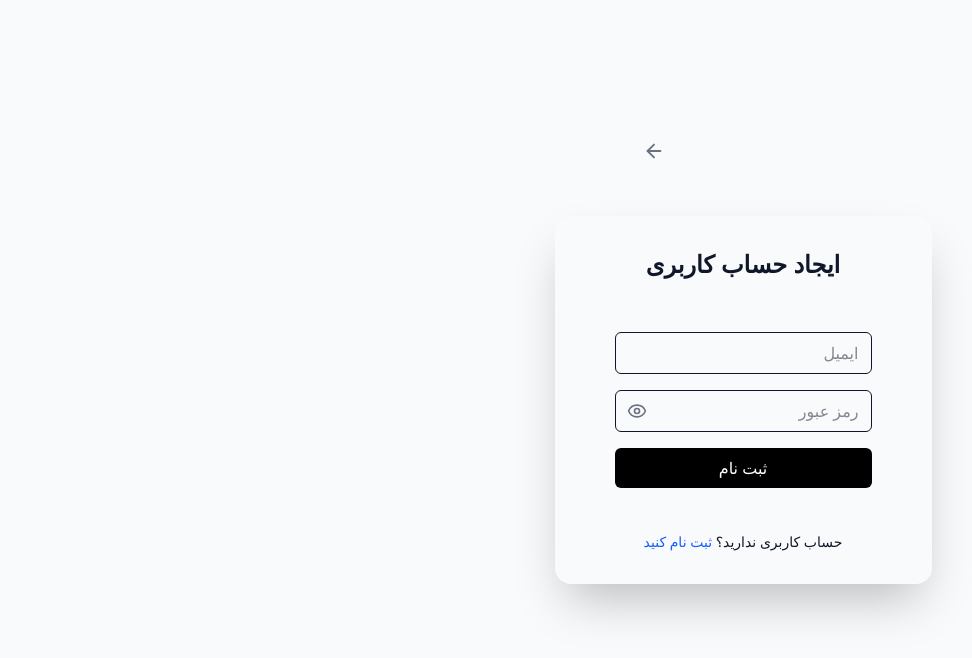
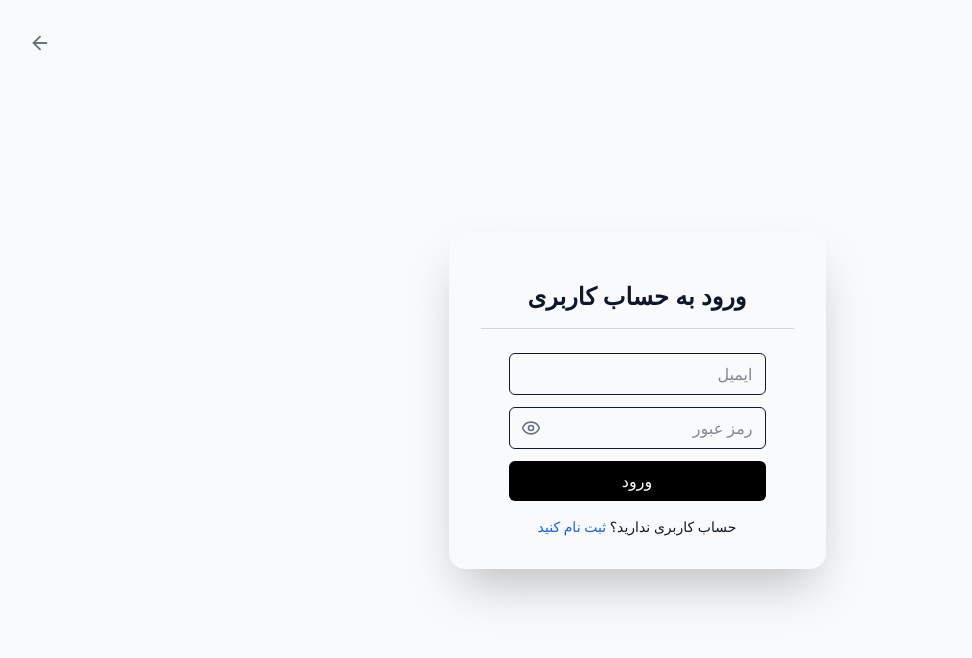
Before and after one commit to godarzizahra/maktab136-project-zahragodarzi, a Next.js app in the folder shop-zamira/: page /login in a window 1280 px wide. Shown: the top 658 px of the page, without its empty margins (85-1057 px from the left). Built offline with nearby package versions, Linux system fonts and the light colour scheme.

Commit message:
feat: add login form validation with Zod

```diff
--- a/shop-zamira/package.json
+++ b/shop-zamira/package.json
@@ -9,6 +9,7 @@
     "lint": "eslint"
   },
   "dependencies": {
+    "@hookform/resolvers": "^5.2.2",
     "axios": "^1.15.2",
     "date-fns-jalali": "^4.1.0-0",
     "lucide-react": "^1.11.0",
--- a/shop-zamira/src/components/auth/components/login.tsx
+++ b/shop-zamira/src/components/auth/components/login.tsx
@@ -1,35 +1,58 @@
 "use client";
 
+import { zodResolver } from "@hookform/resolvers/zod";
 import { ArrowLeft, Eye, EyeOff } from "lucide-react";
 import Link from "next/link";
 import { useState } from "react";
+import { useForm } from "react-hook-form";
+import { loginSchema, LoginSchemaType } from "../schemas/login.schema";
 
 export default function Login() {
 	const [showPassword, setShowPassword] = useState(false);
+
+	const {
+		register,
+		handleSubmit,
+		formState: { errors },
+	} = useForm<LoginSchemaType>({
+		resolver: zodResolver(loginSchema),
+	});
+
+	const onSubmit = (data: LoginSchemaType) => {
+		console.log("LOGIN DATA:", data);
+	};
 	return (
 		<div className="min-h-screen flex items-center justify-center ">
 			<div className="w-full max-w-md shadow-2xl rounded-2xl p-8">
 				<Link
 					href="/"
-					className="absolute top-35 left-135 text-gray-500 hover:text-black transition"
+					className="absolute top-8 left-8 text-gray-500 hover:text-black transition"
 				>
 					<ArrowLeft size={22} />
 				</Link>
 
-				<h1 className="text-2xl font-bold text-center mb-6">
-					ایجاد حساب کاربری{" "}
+				<h1 className="text-2xl font-bold text-center mb-6 border-b border-gray-300 p-4">
+					ورود به حساب کاربری{" "}
 				</h1>
 
-				<form className=" w-full space-y-4 p-7">
+				<form
+					onSubmit={handleSubmit(onSubmit)}
+					className=" w-full space-y-3 px-7"
+				>
 					<input
+						{...register("email")}
 						type="email"
-						className=" border rounded-md px-3 py-2 focus:ring-2 focus:ring-black/20 outline-none"
+						className="w-full border rounded-md px-3 py-2 focus:ring-2 focus:ring-black/20 outline-none"
 						placeholder="ایمیل "
 					/>
+					{errors.email && (
+						<p className="text-red-600 text-sm mt-1">{errors.email.message}</p>
+					)}
 					<div className="relative">
 						<input
+							{...register("password")}
 							type={showPassword ? "text" : "password"}
-							className=" border rounded-md px-3 py-2 focus:ring-2 focus:ring-black/20 outline-none"
+							className="w-full border rounded-md px-3 py-2 focus:ring-2 focus:ring-black/20 outline-none"
 							placeholder="رمز عبور"
 						/>
 
@@ -40,13 +63,18 @@ export default function Login() {
 						>
 							{showPassword ? <EyeOff size={20} /> : <Eye size={20} />}
 						</button>
+						{errors.password && (
+							<p className="text-red-600 text-sm mt-1">
+								{errors.password.message}
+							</p>
+						)}
 					</div>
 
 					<button
 						type="submit"
 						className="w-full bg-black text-white py-2 rounded-md"
 					>
-						ثبت نام
+						ورود
 					</button>
 				</form>
 				<p className="text-center text-sm mt-4">
--- /dev/null
+++ b/shop-zamira/src/components/auth/schemas/login.schema.ts
@@ -0,0 +1,13 @@
+import { z } from "zod";
+
+export const loginSchema = z.object({
+	email: z
+		.string()
+		.refine((val) => /^[^\s@]+@[^\s@]+\.[^\s@]+$/.test(val), {
+			message: "ایمیل معتبر نیست",
+		}),
+
+	password: z.string().min(8, "رمز عبور باید حداقل 8 کاراکتر باشد "),
+});
+
+export type LoginSchemaType = z.infer<typeof loginSchema>;
```
Also changed, not shown: 1 other file (tests, documents, lock files or other folders).
